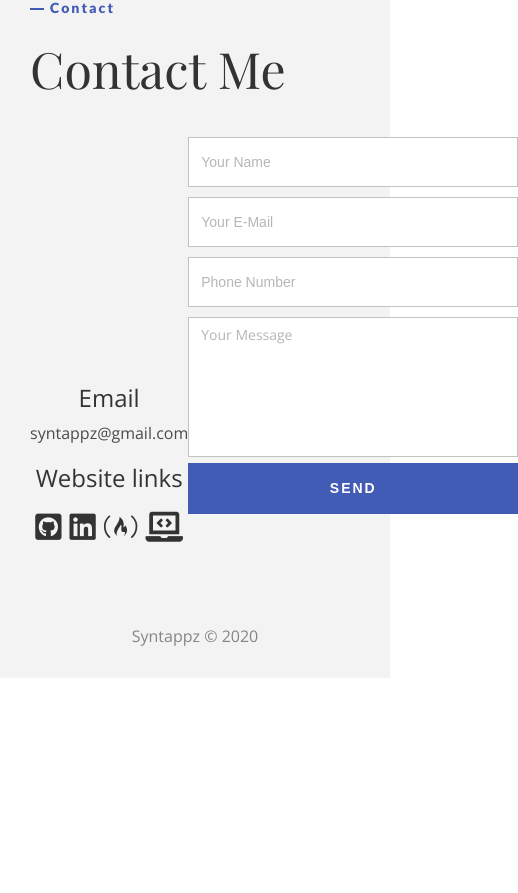
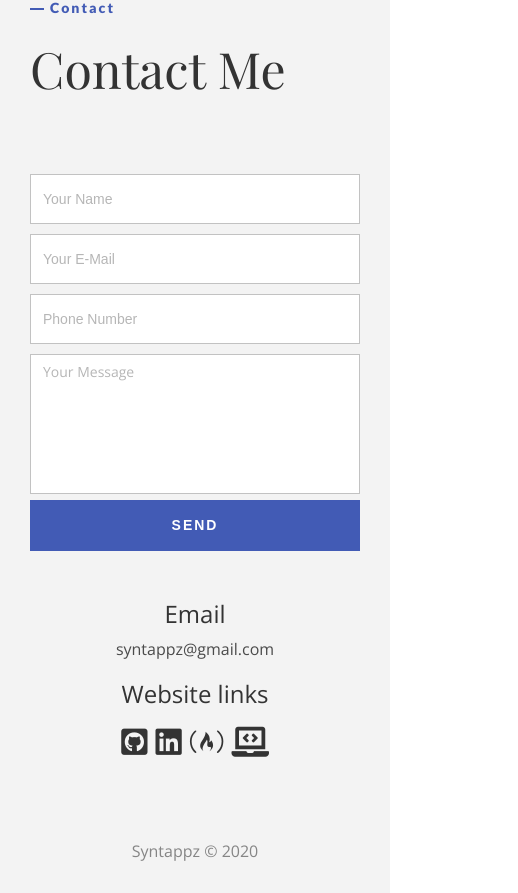
Before and after one commit to SyntappZ/nuxt-portfolio, a Nuxt app: page / in a window 390 px wide. Shown: the part 8500-9393 px from the top of the page, 518 px wide, since content can reach past the window. Before the commit the page ends 9178 px from the top, so only its background shows below. Built offline with nearby package versions, Linux system fonts and the light colour scheme; a web font is replaced by a local one.

Commit message:
contact form responsiveness

```diff
--- a/components/sections/Contact.vue
+++ b/components/sections/Contact.vue
@@ -28,10 +28,7 @@
           </div>
 
           <div class="contact-form">
-            <p
-              :class="[sent ? success : error, messageStyle]"
-              :style="messageOpacity"
-            >{{response}}</p>
+            <p :class="[sent ? success : error, messageStyle]" :style="messageOpacity">{{response}}</p>
             <form>
               <input class="input" type="text" placeholder="Your name" v-model="name" />
               <input class="input" type="text" placeholder="Your E-Mail" v-model="email" />
@@ -62,7 +59,7 @@ export default {
       message: "",
       phone: "",
       subject: "message from portfolio",
-      response: "hello",
+      response: "",
       sent: true,
       showMessage: false,
       messageStyle: "sent-message",
@@ -72,7 +69,7 @@ export default {
   },
   computed: {
     messageOpacity() {
-      return this.showMessage ? {opacity: '1'} : {opacity: '0'}
+      return this.showMessage ? { opacity: "1" } : { opacity: "0" };
     }
   },
   methods: {
@@ -94,7 +91,6 @@ export default {
       })
         .then(res => res.json())
         .then(res => {
-
           this.response = res.message;
           this.sent = res.sent;
           this.showMessage = true;
@@ -121,13 +117,14 @@ export default {
 .contact-wrap {
   display: flex;
   flex-wrap: wrap;
-  height: 400px;
+  min-height: 400px;
 }
 .contact-details {
   flex: 3;
   display: flex;
   align-items: flex-end;
-  height: 100%;
+
+  min-width: 300px;
 }
 h3 {
   margin-top: 20px;
@@ -173,6 +170,7 @@ a {
   display: flex;
   align-items: flex-end;
   position: relative;
+  padding-top: 30px;
   height: 100%;
 }
 
@@ -180,12 +178,10 @@ a {
   font-weight: 600;
   position: absolute;
   top: 0;
-  right: 0;
-
-
+  left: 50%;
+  margin-left: -50px;
   text-transform: capitalize;
-  transition: .5s ease;
-  /* opacity: 0; */
+  transition: 1s ease;
 }
 .input {
   width: 100%;
```
